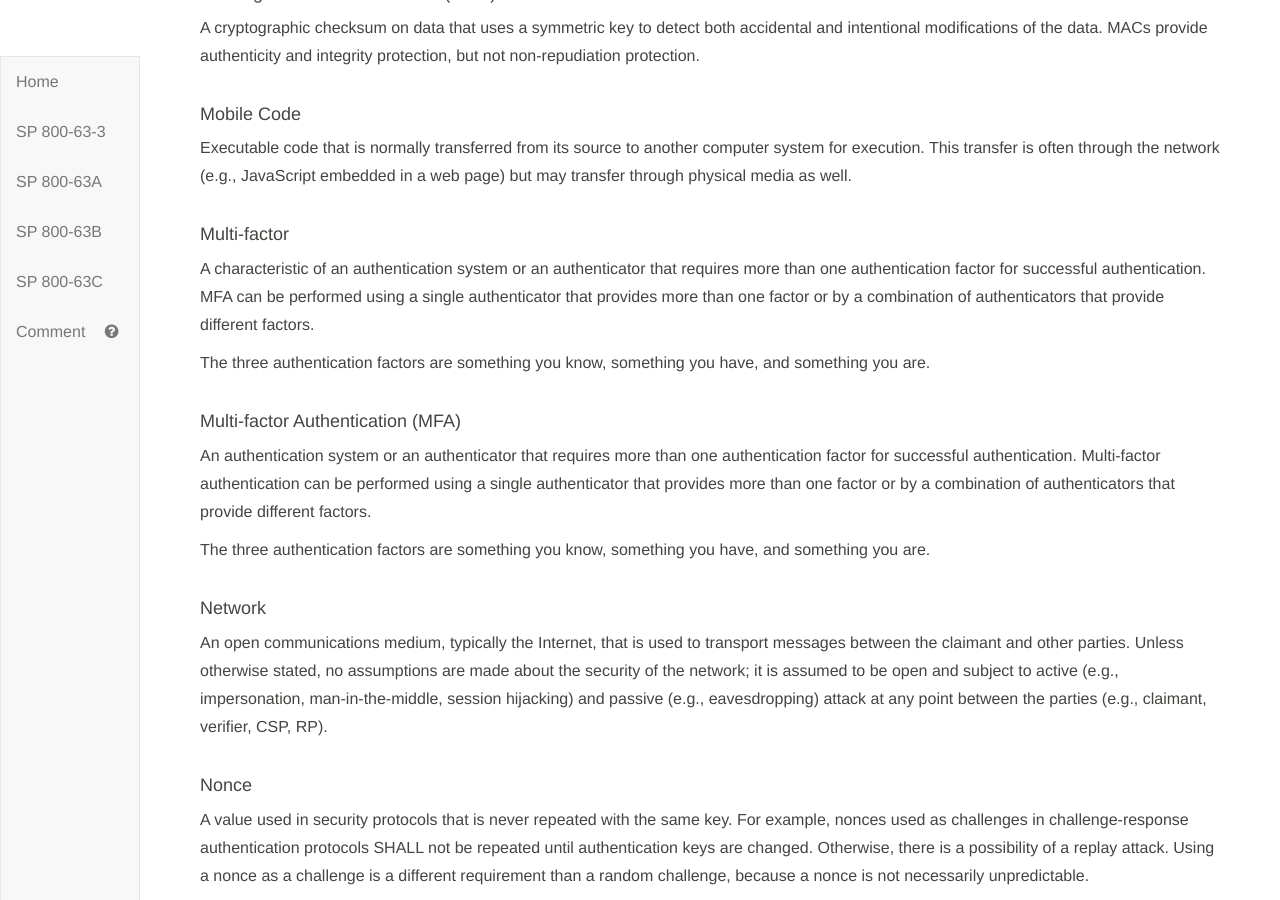
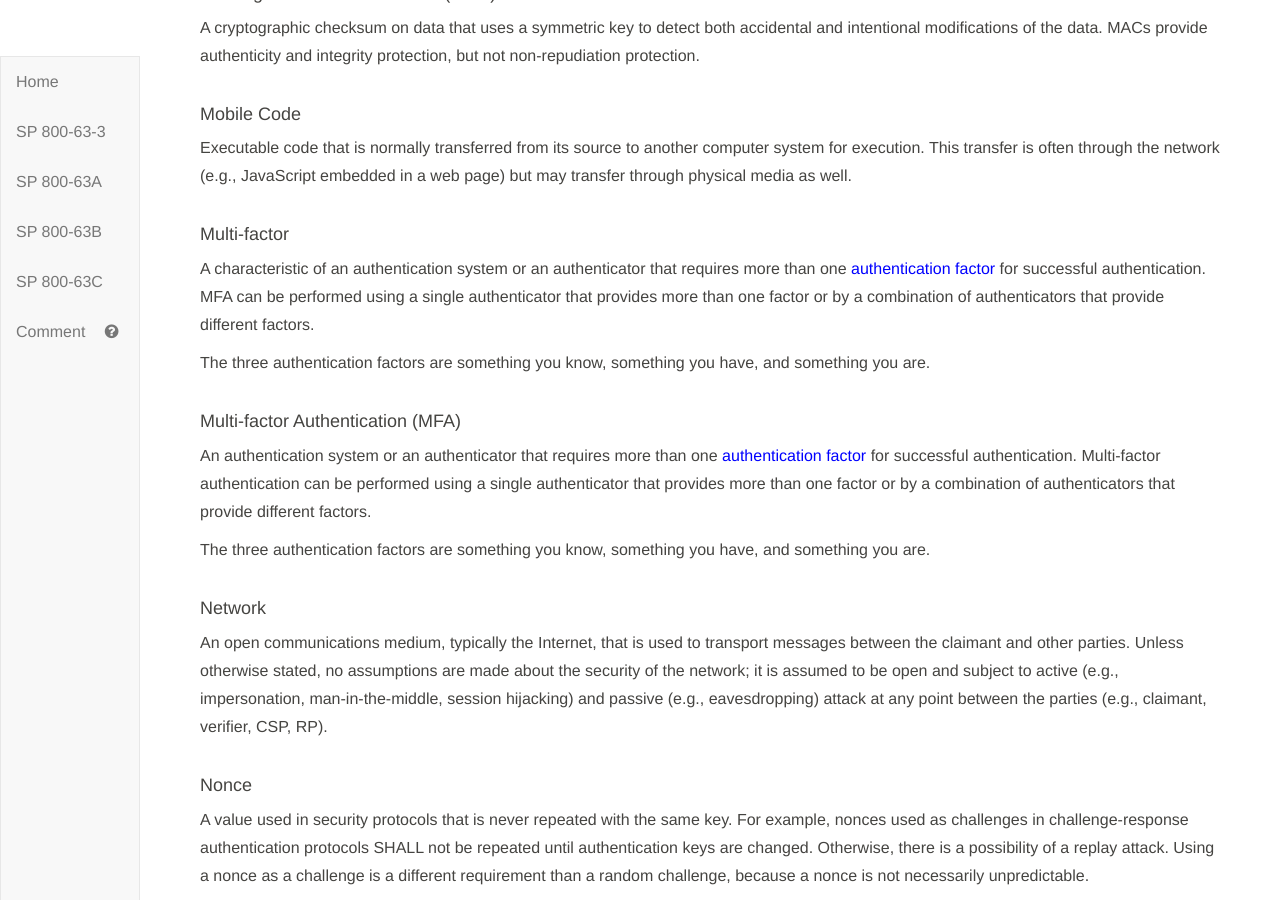
Before and after one commit to usnistgov/800-63-3, a Jekyll site: the page built from sp800-63-3/definitions.md, in a window 1280 px wide and 900 px high, scrolled down 8906 px. Built offline with Jekyll 4.4.1, drawn with Linux system fonts in a browser that asks for light colours; our own code applies the rules of GitHub Pages for plain Markdown files; some of the changed lines change nothing that is shown.

Commit message:
Closes #589

```diff
--- a/sp800-63-3/definitions.md
+++ b/sp800-63-3/definitions.md
@@ -58,7 +58,7 @@ An encrypted communication channel that uses approved cryptography where the ini
 #### Authentication
 Verifying the identity of a user, process, or device, often as a prerequisite to allowing access to resources in a system.
 
-#### Authentication Factor
+#### <a name="af"></a> Authentication Factor
 The three types of authentication factors are *something you know*, *something you have*, and *something you are*. Every authenticator has one or more authentication factors.
 
 #### Authentication Intent
@@ -238,12 +238,12 @@ A cryptographic checksum on data that uses a symmetric key to detect both accide
 Executable code that is normally transferred from its source to another computer system for execution. This transfer is often through the network (e.g., JavaScript embedded in a web page) but may transfer through physical media as well.
 
 #### Multi-factor
-A characteristic of an authentication system or an authenticator that requires more than one authentication factor for successful authentication. MFA can be performed using a single authenticator that provides more than one factor or by a combination of authenticators that provide different factors.
+A characteristic of an authentication system or an authenticator that requires more than one [authentication factor](#af) for successful authentication. MFA can be performed using a single authenticator that provides more than one factor or by a combination of authenticators that provide different factors.
 
 The three authentication factors are something you know, something you have, and something you are.
 
 #### Multi-factor Authentication (MFA)
-An authentication system or an authenticator that requires more than one authentication factor for successful authentication. Multi-factor authentication can be performed using a single authenticator that provides more than one factor or by a combination of authenticators that provide different factors.
+An authentication system or an authenticator that requires more than one [authentication factor](#af) for successful authentication. Multi-factor authentication can be performed using a single authenticator that provides more than one factor or by a combination of authenticators that provide different factors.
 
 The three authentication factors are something you know, something you have, and something you are.
 
@@ -373,7 +373,7 @@ A secret used in authentication that is known to the subscriber and the verifier
 #### Side Channel Attack
 An attack enabled by leakage of information from a physical cryptosystem. Timing, power consumption, electromagnetic and acoustic emissions are examples of characteristics that could be exploited in a side-channel attack.
 
-#### Single-factor
+#### <a name="sf"></a> Single-factor
 A characteristic of an authentication system or an authenticator that requires only one authentication factor (something you know, something you have, or something you are) for successful authentication.
 
 #### Social Engineering
```
